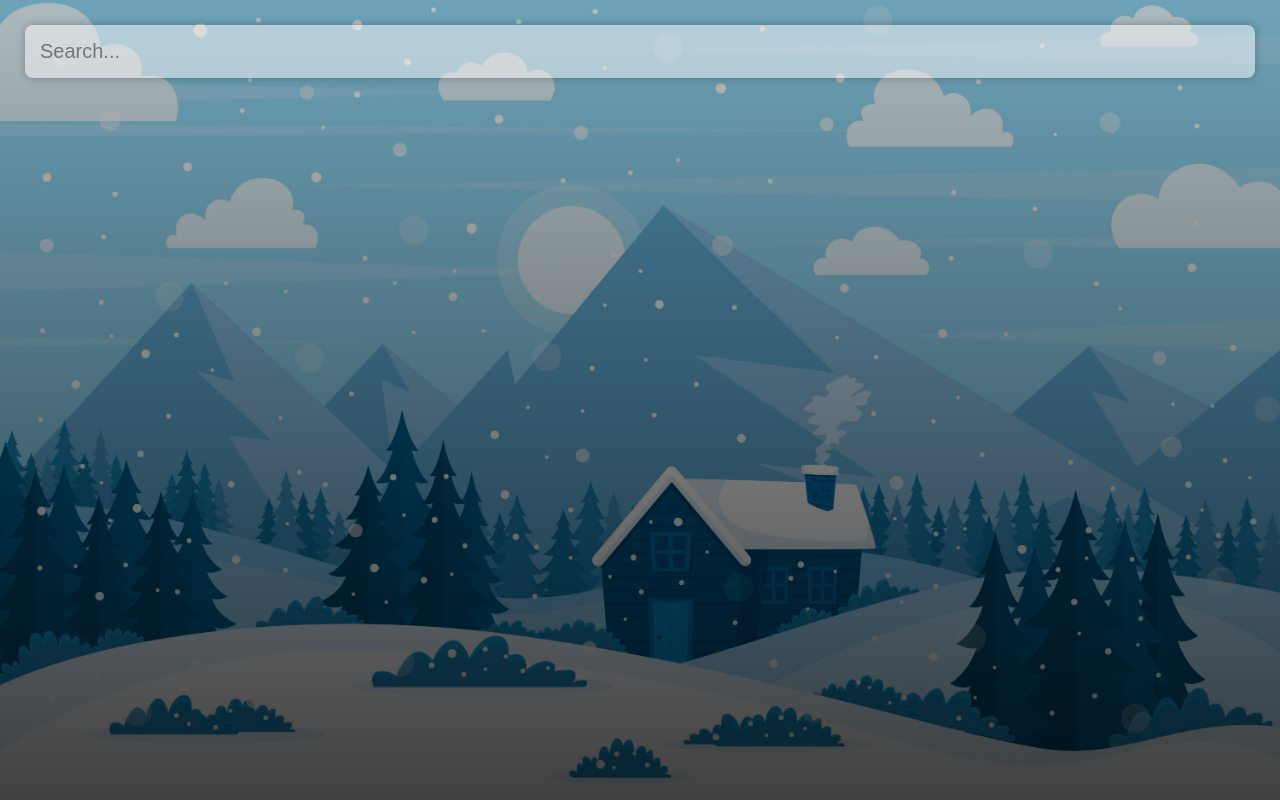
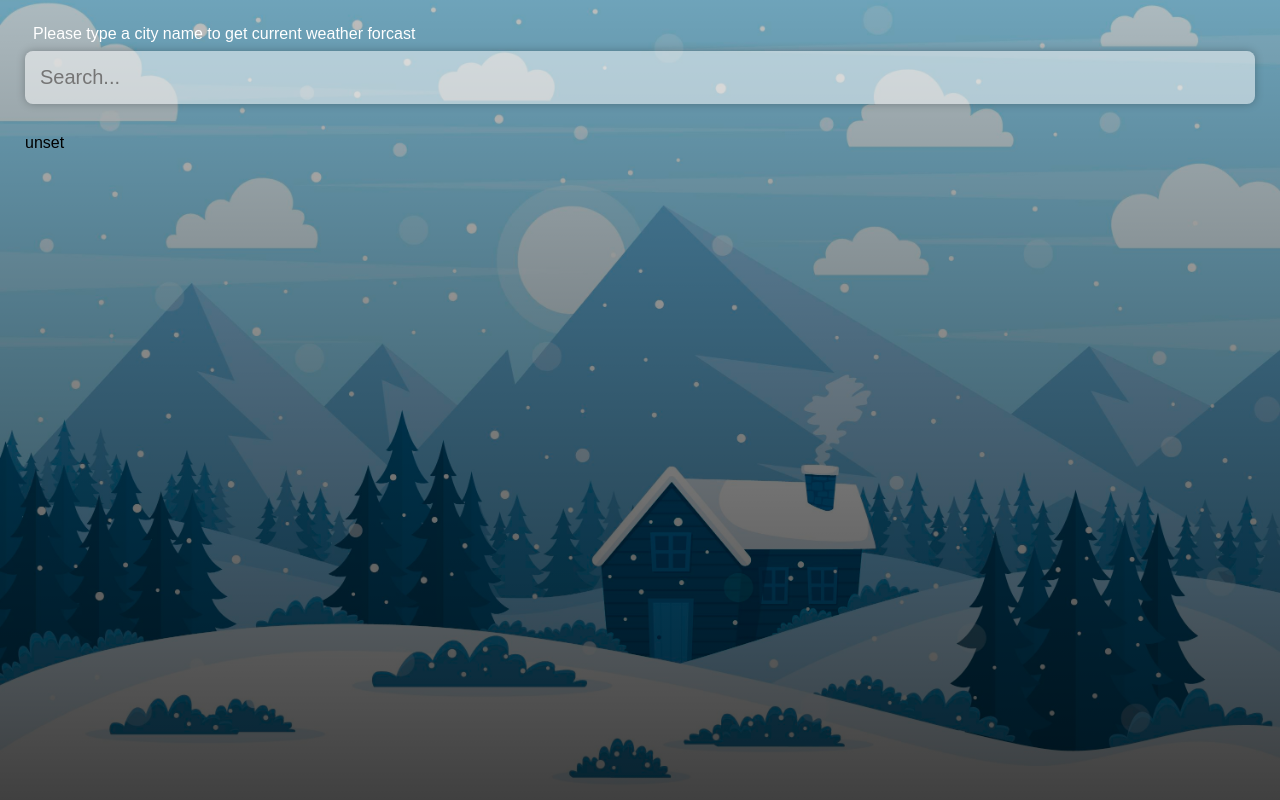
Before and after one commit to ronitafter/weather_app, a Vue app: page / in a window 1280 px wide. Built offline with nearby package versions, Linux system fonts and the light colour scheme; no server answers.

Commit message:
computed

```diff
--- a/src/App.vue
+++ b/src/App.vue
@@ -2,6 +2,9 @@
 <div id="app" :class="typeof weather.main !='undefined'
 && weather.main.temp > 16 ? 'warm' : ''">
   <main>
+    <div class="title-box">
+      <div class="title">Please type a city name to get current weather forcast</div>
+    </div>
     <div class="search-box">
       <input
       type="text"
@@ -11,8 +14,10 @@
       placeholder="Search..."
       v-model="query"
       @keypress="fetchWeather"
+      @keydown="autocomplete"
       />
     </div>
+    {{ getApiKeys  }}
     <div class="weather-wrap" v-if="typeof weather.main !='undefined'">
       <div class="location-box">
         <div class="location">{{weather.name}}, {{weather.sys.country}}</div>
@@ -31,16 +36,23 @@ export default {
   name: 'App',
   data(){
     return{
-      api_key: 'd8a0444c26bccf115b262149b408334f',
-      url_base: 'https://api.openweathermap.org/data/2.5/',
+      apiKey: 'd8a0444c26bccf115b262149b408334f',
+      urlBase: 'https://api.openweathermap.org/data/2.5/',
          query: '',
-      weather: {}
+      weather: {},
+      autocompleteUrl: '/locations/v1/cities/autocomplete?apikey=yt1dtI2ZeeNj6j2D7HNnVAXe9fhmj0UU&'
+    }
+  },
+  computed: {
+    getApiKeys() {
+      console.log('*** process? ', process.env)
+      return process.env.VUE_APP_ACU_KEY
     }
   },
   methods:{
     fetchWeather(e){
       if(e.key =="Enter"){
-      fetch(`${this.url_base}weather?q=${this.query}&units=metric&APPID=${this.api_key}`)
+      fetch(`${this.urlBase}weather?q=${this.query}&units=metric&APPID=${this.apiKey}`)
       .then(res => {
         return res.json();
       }).then(this.setResults);
@@ -116,8 +128,21 @@ main{
 .search-box .search-bar:focus {
   box-shadow: 0px 0px 16px rgba(0, 0, 0, 0.25);
   background-color: rgba(255, 255, 255, 0.75);
+}
 
+.title-box{
+  display: flex;
+  margin: 0 0 8px 8px;
 }
+
+.title-box .title{
+  color: #fff;
+  font-size: 16px;
+  font-weight: 500;
+  text-align: center;
+}
+
+
 
 .location-box .location{
   color: #fff;
```
Also changed, not shown: src/main.js (+3 -4 lines), 1 other file (tests, documents, lock files or other folders).
